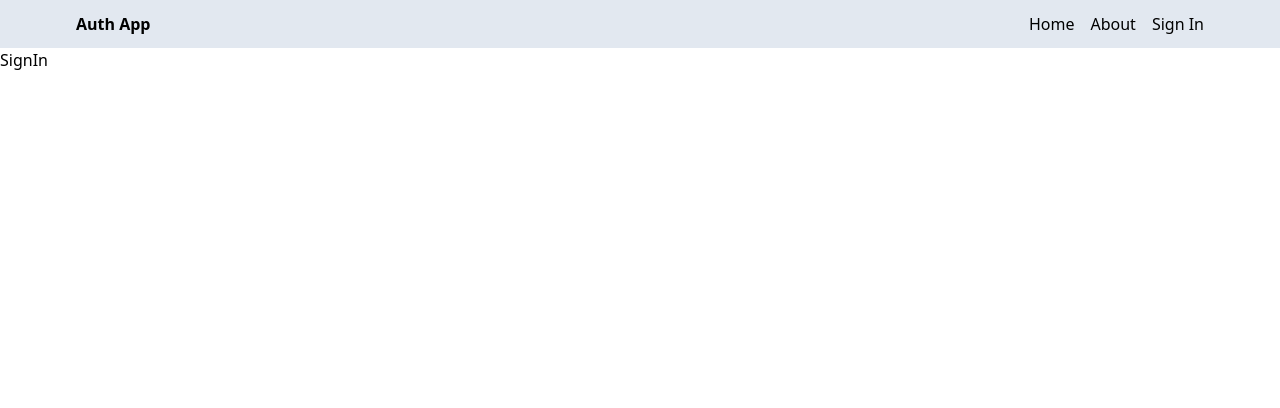
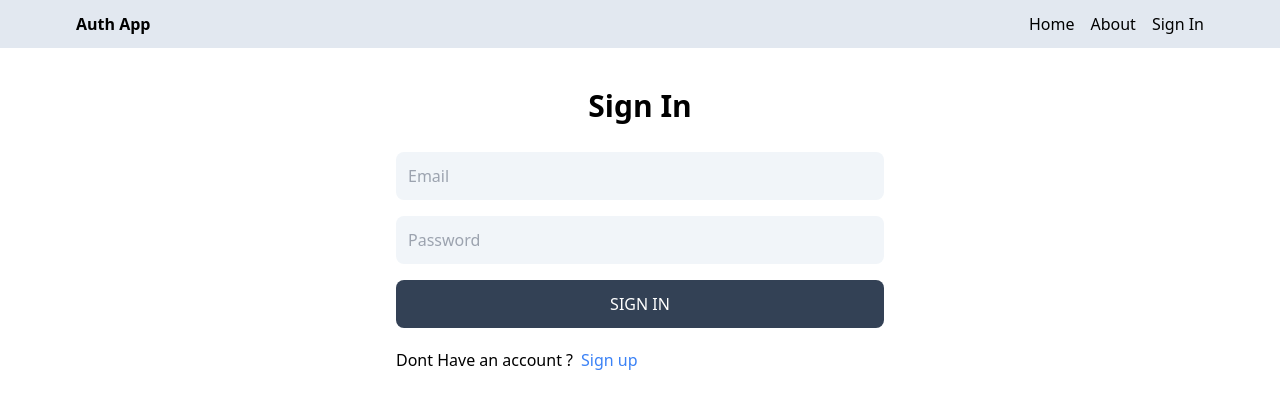
Before and after one commit to AdityaTile04/mern-auth, a React (Vite) app in the folder client/: page /sign-in in a window 1280 px wide. Shown: the top 408 px of the page. Built offline with nearby package versions, Linux system fonts and the light colour scheme.

Commit message:
complete sign in page functionality

```diff
--- a/client/src/pages/SignIn.jsx
+++ b/client/src/pages/SignIn.jsx
@@ -1,3 +1,71 @@
+import { useState } from "react";
+import { Link, useNavigate } from "react-router-dom";
+
 export default function SignIn() {
-  return <div>SignIn</div>;
+  const [formData, setFormData] = useState({});
+  const [error, setError] = useState(false);
+  const [loading, setLoading] = useState(false);
+  const navigate = useNavigate();
+  const handleChange = (e) => {
+    setFormData({ ...formData, [e.target.id]: e.target.value });
+  };
+
+  const handleSubmit = async (e) => {
+    e.preventDefault();
+    try {
+      setLoading(true);
+      setError(false);
+      const res = await fetch("/api/auth/signin", {
+        method: "POST",
+        headers: {
+          "Content-Type": "application/json",
+        },
+        body: JSON.stringify(formData),
+      });
+      const data = await res.json();
+      setLoading(false);
+      if (data.success === false) {
+        setError(true);
+        return;
+      }
+      navigate("/");
+    } catch (error) {
+      setLoading(false);
+      setError(true);
+    }
+  };
+  return (
+    <div className="p-3 max-w-lg mx-auto">
+      <h1 className="text-3xl text-center font-semibold my-7">Sign In</h1>
+      <form onSubmit={handleSubmit} className="flex flex-col gap-4">
+        <input
+          type="email"
+          placeholder="Email"
+          id="email"
+          className="bg-slate-100 p-3 rounded-lg"
+          onChange={handleChange}
+        />
+        <input
+          type="password"
+          placeholder="Password"
+          id="password"
+          className="bg-slate-100 p-3 rounded-lg"
+          onChange={handleChange}
+        />
+        <button
+          disabled={loading}
+          className="bg-slate-700 text-white p-3 rounded-lg uppercase hover:opacity-95 disabled:opacity-80"
+        >
+          {loading ? "Loading..." : "Sign In"}
+        </button>
+      </form>
+      <div className="flex gap-2 mt-5">
+        <p> Dont Have an account ?</p>
+        <Link to="/sign-up">
+          <span className="text-blue-500">Sign up</span>
+        </Link>
+      </div>
+      <p className="text-red-700 mt-5">{error && "Something went wrong!"}</p>
+    </div>
+  );
 }
--- a/client/src/pages/SignUp.jsx
+++ b/client/src/pages/SignUp.jsx
@@ -1,10 +1,11 @@
 import { useState } from "react";
-import { Link } from "react-router-dom";
+import { Link, useNavigate } from "react-router-dom";
 
 export default function SignUp() {
   const [formData, setFormData] = useState({});
   const [error, setError] = useState(false);
   const [loading, setLoading] = useState(false);
+  const navigate = useNavigate();
   const handleChange = (e) => {
     setFormData({ ...formData, [e.target.id]: e.target.value });
   };
@@ -27,6 +28,7 @@
         setError(true);
         return;
       }
+      navigate("/sign-in");
     } catch (error) {
       setLoading(false);
       setError(true);
```
